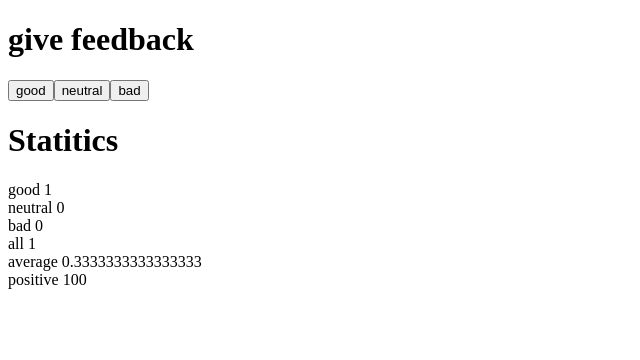
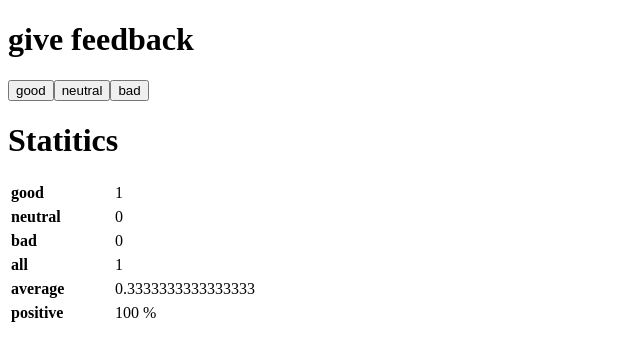
Before and after one commit to Dami1914/unicafe, a React (Vite) app: page / in a window 1280 px wide. Both pictures are taken after a click on the button "good". Shown: the top 360 px of the page, without its empty margins (0-640 px from the left). Built offline with nearby package versions, Linux system fonts and the light colour scheme.

Commit message:
part1 1.11* commit added the statistics data to table and added little styling for proper visualization

```diff
--- a/src/App.jsx
+++ b/src/App.jsx
@@ -15,7 +15,14 @@ function StatiticsLine({value,text}){
 
   return(
     <>
-      <div>{text} {value} </div>
+      <table>
+        <tbody>
+          <tr>
+            <th style={{width:"100px", display:"flex", justifyContent:"flex-start"}}>{text}</th>
+            <td>{value}</td>
+          </tr>
+        </tbody>
+      </table>
     </>
   )
 }
@@ -28,7 +35,7 @@ function Statitics({good,bad,neutral,average,positive,all}){
         <StatiticsLine text="bad" value={bad}/>
         <StatiticsLine text="all" value={all}/>
         <StatiticsLine text="average" value={average}/>
-        <StatiticsLine text="positive" value={positive}/>
+        <StatiticsLine text="positive" value={positive} />
       </>
   )
 }
@@ -42,7 +49,7 @@ function App() {
 
   const all = state.good + state.bad + state.neutral
   const average = all/3
-  const positive = isNaN(state.good /all * 100)?0:state.good /all * 100
+  const positive = isNaN(state.good /all * 100)?0:`${state.good /all * 100 } % `
 
   return (
     <>
```
